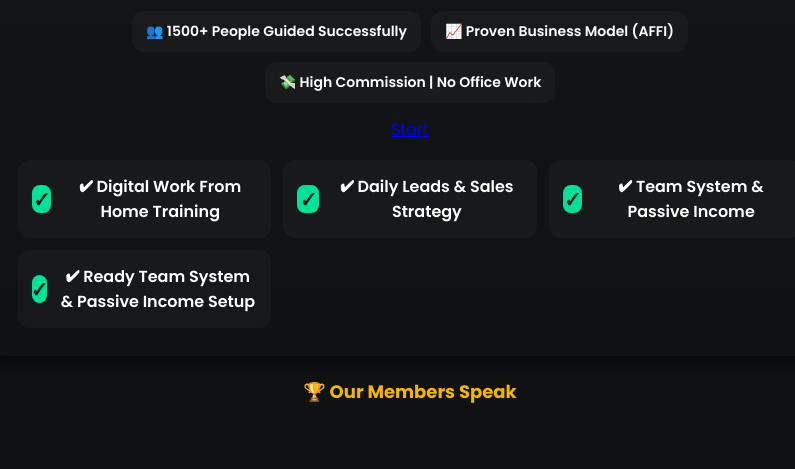
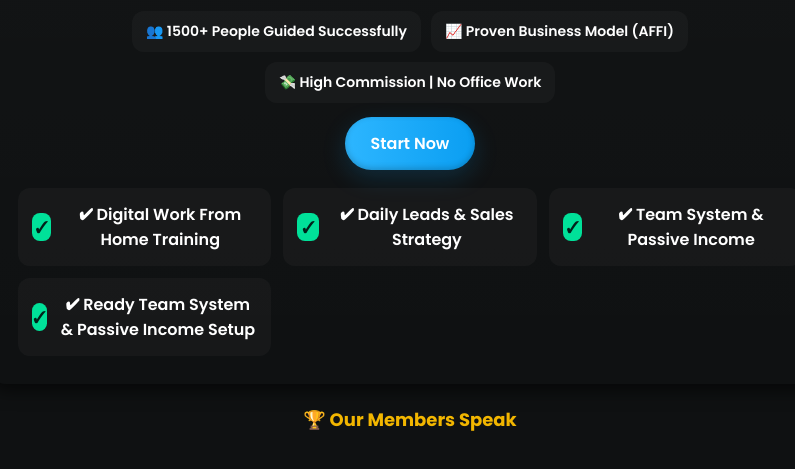
Before and after one commit to arruexppert-code/Partiksha, a plain HTML site: page index.html in a window 1280 px wide. Shown: the part 315-784 px from the top of the page, without its empty margins (230-1025 px from the left). Drawn offline with Linux system fonts and the light colour scheme.

Commit message:
Update index.html

```diff
--- a/index.html
+++ b/index.html
@@ -107,7 +107,7 @@
     .cta{
       margin-top:14px;
     }
-    .btn-Start {
+    .btn-Start-Now{
       display:inline-flex;
       align-items:center;
       gap:10px;
@@ -120,7 +120,7 @@
       color:#fff;
       box-shadow: 0 8px 24px rgba(10,160,242,0.18), inset 0 -2px 6px rgba(0,0,0,0.2);
     }
-    .btn-Start :active{transform:translateY(1px)}
+    .btn-Start-Now :active{transform:translateY(1px)}
 
     /* features */
     .features{
@@ -224,10 +224,10 @@
       </div>
 
       <div class="cta">
-  <a class="btn-start"
+  <a class="btn-Start-Now"
      href="https://wa.link/amrsmj"
      onclick="fbq('track', 'Lead');">
-      Start
+      Start Now
   </a>
       </div>
 
```
